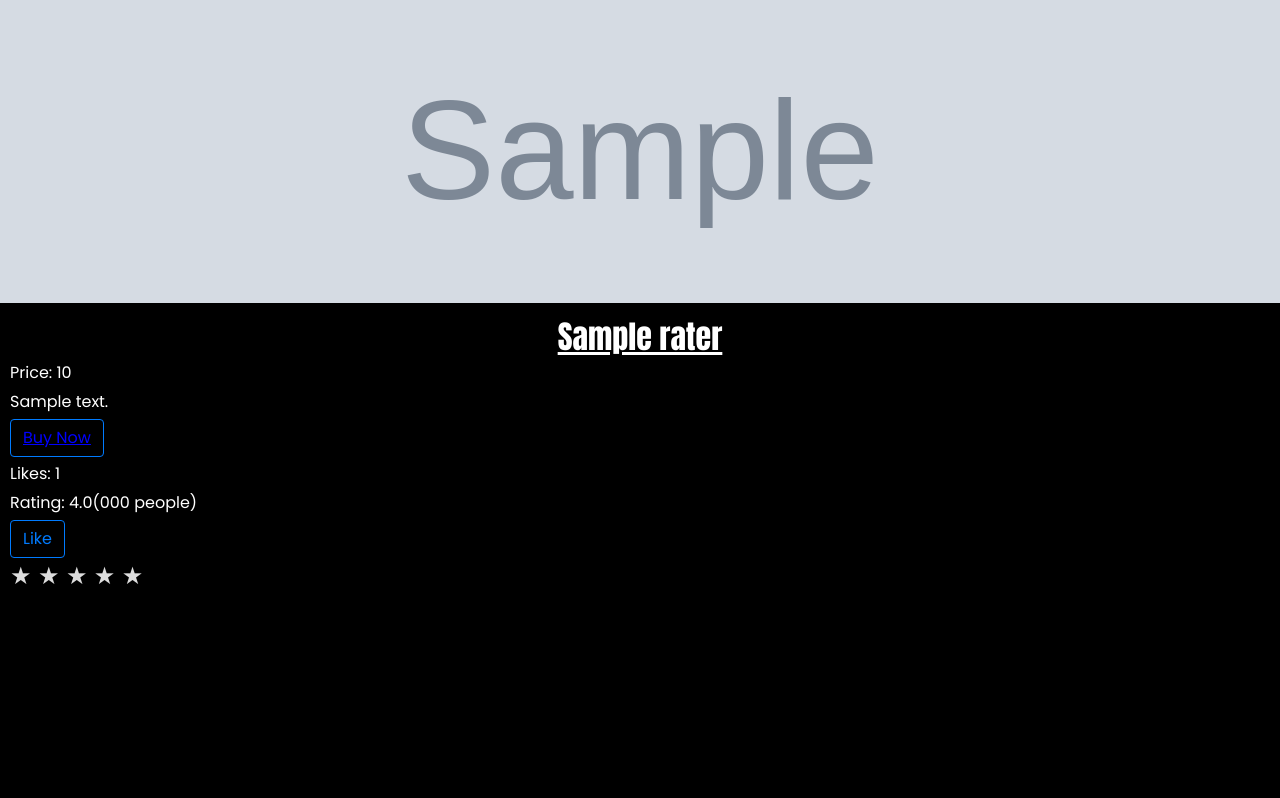
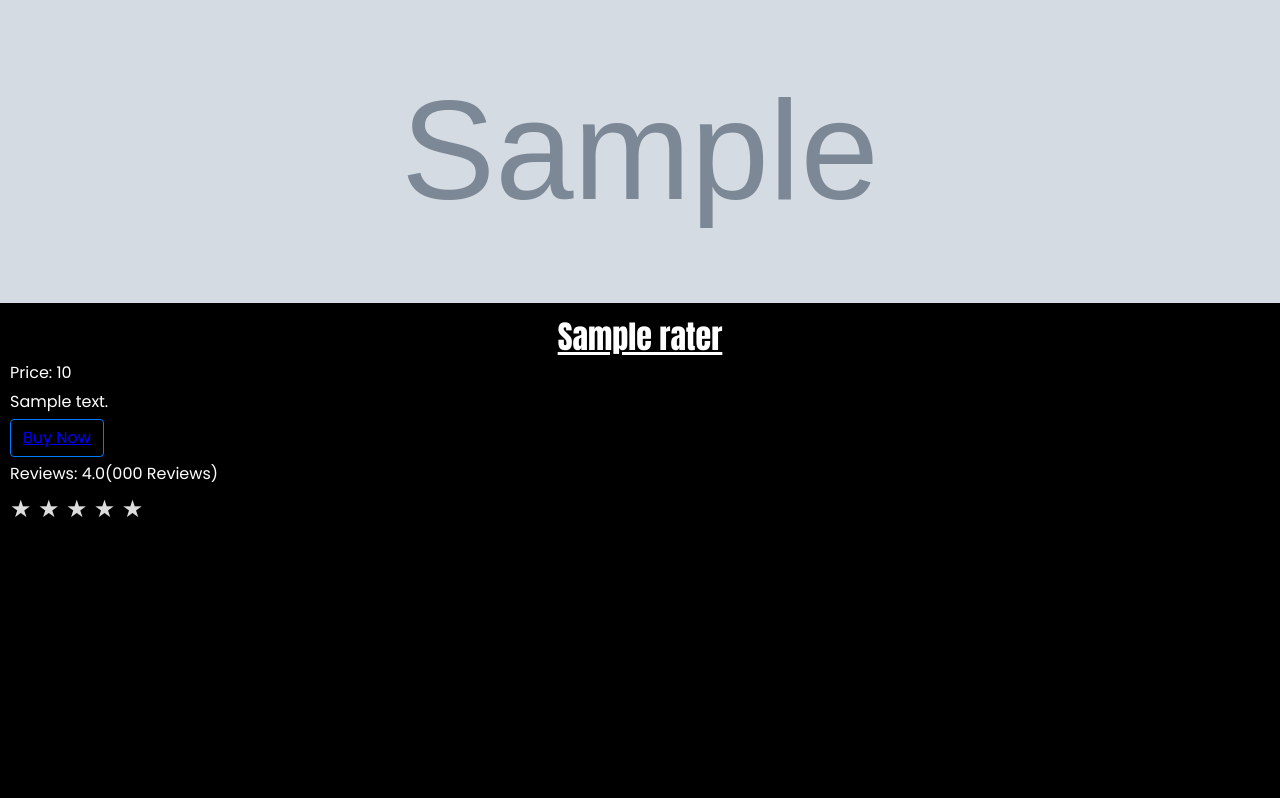
Before and after one commit to SujalSuryawanshi/Assanj, a Django app: template templates/rater_list.html in a window 1280 px wide. Shown: the part 97-895 px from the top of the page. Run offline with Django 5.2, Linux system fonts and the light colour scheme; the template is opened without the code that fills it: most values are stand-ins (such as "Sample title", 1, 10 or a date in 2020); grey boxes marked "Sample" are stand-in pictures; some web fonts are replaced.

Commit message:
Update rater_list.html

```diff
--- a/templates/rater_list.html
+++ b/templates/rater_list.html
@@ -17,17 +17,7 @@
             <p>Price: {{ rater.price }}</p>
             <p>{{ rater.description }}</p>
             <a href="{{ rater.aff_link }}" target="_blank" class='btn btn-outline-primary'>Buy Now</a>
-            <p id="likes-{{ rater.id }}">Likes: {{ rater.total_likes }}</p>
-            <p id="rating-{{ rater.id }}">Rating: {{ rater.average_rating|floatformat:1 }}({{ rater.number_of_reviews }} people)</p>
-
-            <!-- Like Form -->
-            <button onclick="likeRater({{ rater.id }})" class='btn btn-outline-primary'>
-                {% if user in rater.likes.all %}
-                    Unlike
-                {% else %}
-                    Like
-                {% endif %}
-            </button>
+            <p id="rating-{{ rater.id }}">Reviews: {{ rater.average_rating|floatformat:1 }}({{ rater.number_of_reviews }} Reviews)</p>
             <!-- Five-Star Rating -->
             <div class="star-rating" id="star-rating-{{ rater.id }}">
                 {% for i in "12345" %}
```
